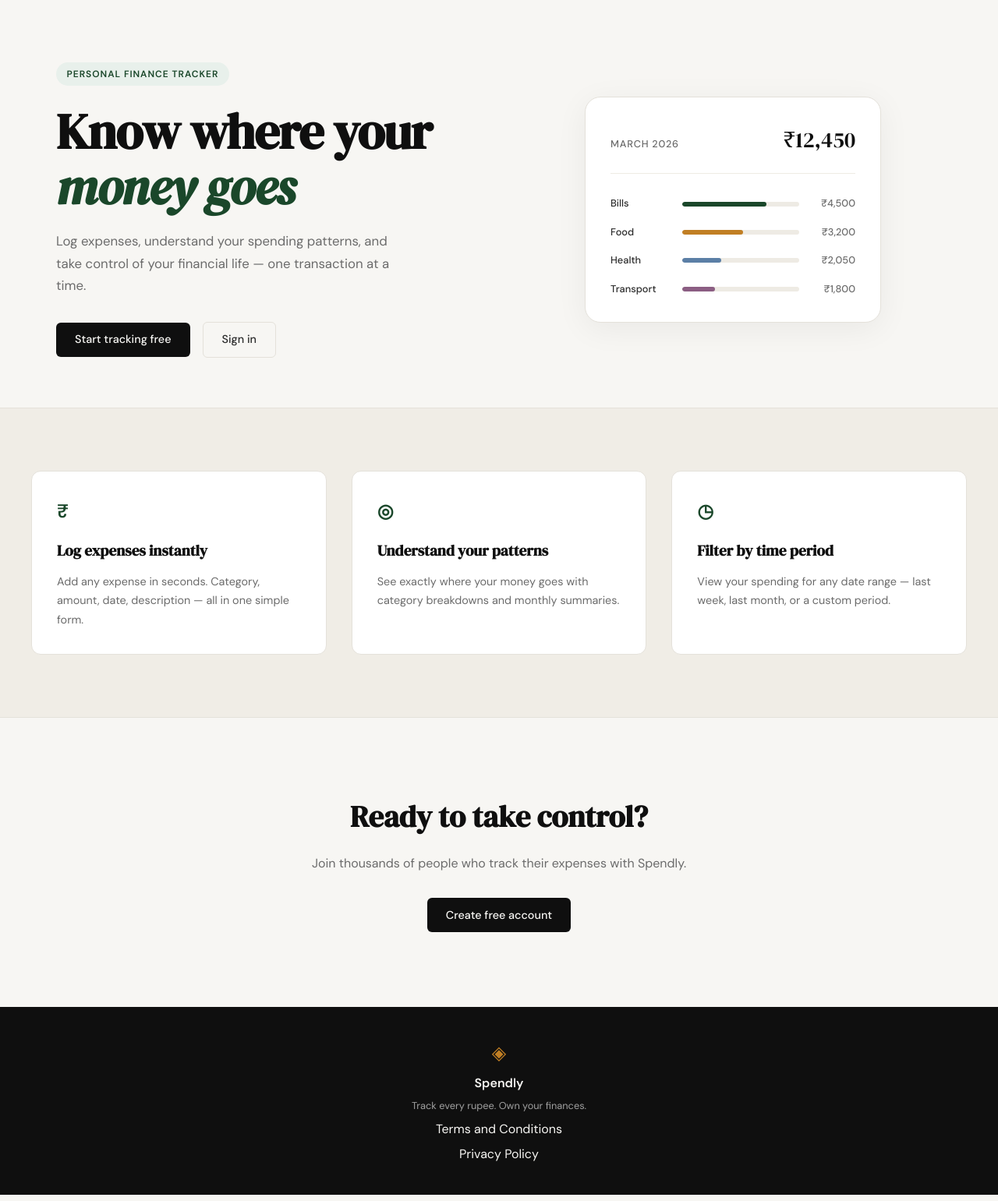
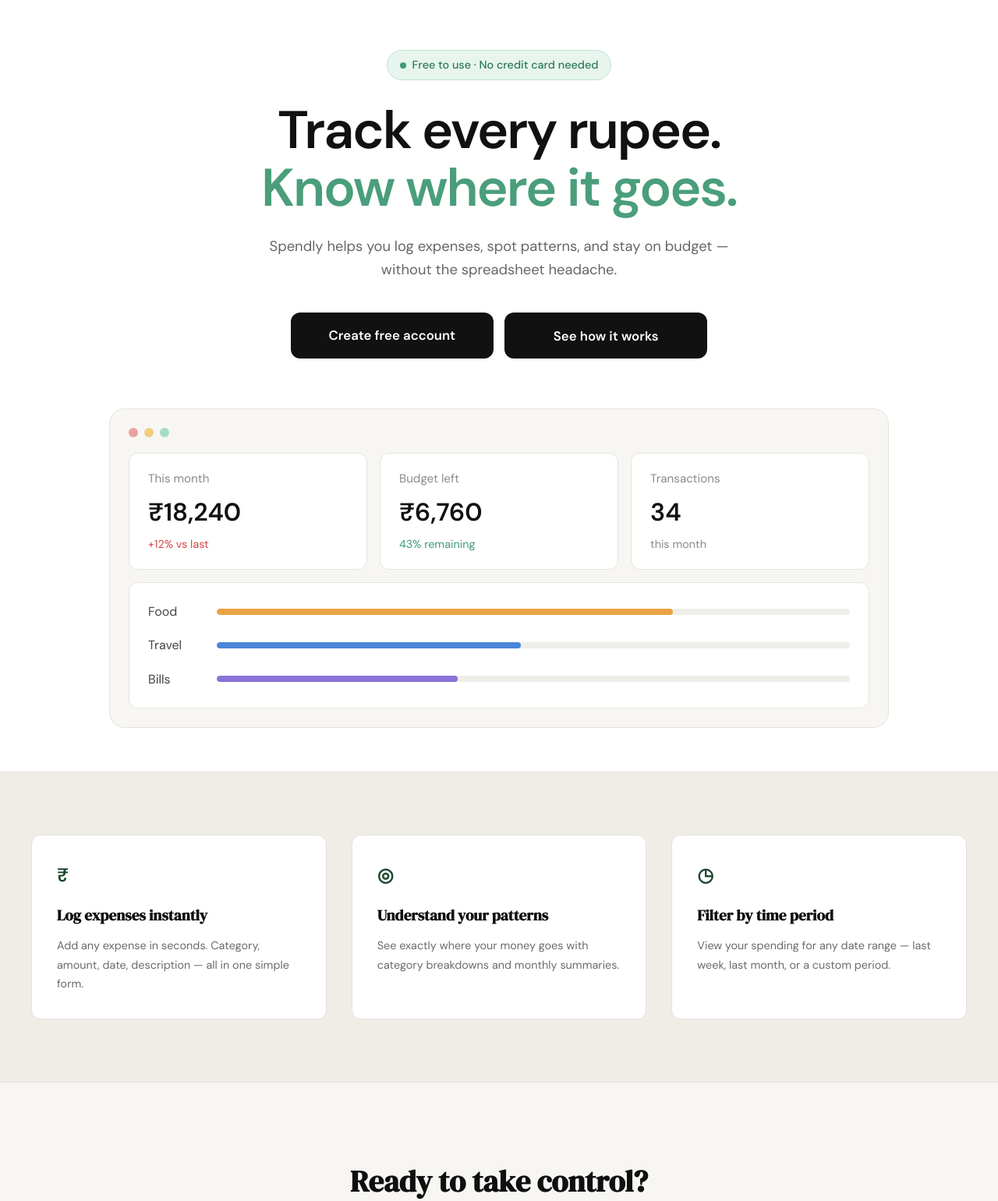
Before and after one commit to VaishaliSingh123/spendlyAi, a Flask app: page / in a window 1280 px wide. Shown: the part 61-1602 px from the top of the page at 78% size. Run offline with Flask 3, Linux system fonts and the light colour scheme.

Commit message:
landing: redesign hero section to match mockup
Co-Authored-By: Claude Haiku 5.5 <noreply@anthropic.com>

```diff
--- /dev/null
+++ b/static/css/landing.css
@@ -0,0 +1,199 @@
+/* ------------------------------------------------------------------ */
+/* Landing page — hero section                                         */
+/* ------------------------------------------------------------------ */
+
+.lp-hero {
+    padding: 4rem 1.5rem 3.5rem;
+    text-align: center;
+    background: #ffffff;
+}
+
+.lp-hero-inner {
+    max-width: 1000px;
+    margin: 0 auto;
+}
+
+.lp-pill {
+    display: inline-flex;
+    align-items: center;
+    gap: 0.5rem;
+    padding: 0.45rem 1rem;
+    border: 1px solid #bfe3d2;
+    background: #e8f5ee;
+    color: #2c7a57;
+    border-radius: 999px;
+    font-size: 0.9rem;
+    font-weight: 500;
+}
+
+.lp-pill-dot {
+    width: 8px;
+    height: 8px;
+    border-radius: 50%;
+    background: #3f9b74;
+}
+
+.lp-title {
+    margin-top: 1.75rem;
+    font-family: var(--font-body);
+    font-size: clamp(2.6rem, 6vw, 4.25rem);
+    font-weight: 700;
+    line-height: 1.08;
+    letter-spacing: -0.03em;
+    color: #111111;
+}
+
+.lp-title-accent {
+    display: block;
+    color: #4a9e7b;
+}
+
+.lp-subtitle {
+    max-width: 620px;
+    margin: 1.5rem auto 0;
+    font-size: 1.15rem;
+    line-height: 1.6;
+    color: #666666;
+}
+
+.lp-actions {
+    display: flex;
+    justify-content: center;
+    flex-wrap: wrap;
+    gap: 0.9rem;
+    margin-top: 2.5rem;
+}
+
+.lp-btn {
+    display: inline-flex;
+    align-items: center;
+    justify-content: center;
+    min-width: 260px;
+    padding: 1rem 1.75rem;
+    border: none;
+    border-radius: 12px;
+    background: #111111;
+    color: #ffffff;
+    font-family: var(--font-body);
+    font-size: 1.05rem;
+    font-weight: 600;
+    cursor: pointer;
+    transition: opacity 0.15s ease;
+}
+
+.lp-btn:hover { opacity: 0.85; }
+
+.lp-btn:focus-visible {
+    outline: 2px solid #4a9e7b;
+    outline-offset: 3px;
+}
+
+/* ---- Dashboard mockup ---- */
+
+.lp-mock {
+    margin-top: 4rem;
+    padding: 1.5rem;
+    background: #f7f6f3;
+    border: 1px solid #e4e2dc;
+    border-radius: 20px;
+    text-align: left;
+}
+
+.lp-mock-dots {
+    display: flex;
+    gap: 0.5rem;
+    margin-bottom: 1.25rem;
+}
+
+.lp-mock-dots span {
+    width: 12px;
+    height: 12px;
+    border-radius: 50%;
+}
+
+.lp-mock-dots span:nth-child(1) { background: #e8a1a1; }
+.lp-mock-dots span:nth-child(2) { background: #f2cd7c; }
+.lp-mock-dots span:nth-child(3) { background: #a6dcc4; }
+
+.lp-stats {
+    display: grid;
+    grid-template-columns: repeat(3, 1fr);
+    gap: 1rem;
+}
+
+.lp-stat,
+.lp-breakdown {
+    background: #ffffff;
+    border: 1px solid #e6e4de;
+    border-radius: 12px;
+}
+
+.lp-stat {
+    padding: 1.25rem 1.5rem;
+}
+
+.lp-stat-label {
+    font-size: 0.95rem;
+    color: #8a8a8a;
+}
+
+.lp-stat-value {
+    margin-top: 0.35rem;
+    font-size: 2rem;
+    font-weight: 600;
+    color: #111111;
+}
+
+.lp-stat-note {
+    margin-top: 0.25rem;
+    font-size: 0.9rem;
+}
+
+.lp-note-red { color: #d64545; }
+.lp-note-green { color: #3f9b74; }
+.lp-note-muted { color: #8a8a8a; }
+
+.lp-breakdown {
+    margin-top: 1rem;
+    padding: 1.5rem;
+    display: flex;
+    flex-direction: column;
+    gap: 1.1rem;
+}
+
+.lp-bar-row {
+    display: grid;
+    grid-template-columns: 4.5rem 1fr;
+    align-items: center;
+    gap: 1rem;
+    font-size: 1rem;
+    color: #444444;
+}
+
+.lp-bar-track {
+    height: 8px;
+    border-radius: 999px;
+    background: #efeee9;
+    overflow: hidden;
+}
+
+.lp-bar {
+    height: 100%;
+    border-radius: 999px;
+}
+
+.lp-bar-food { width: 72%; background: #e8a444; }
+.lp-bar-travel { width: 48%; background: #4a86d9; }
+.lp-bar-bills { width: 38%; background: #8a72d8; }
+
+/* ---- Responsive ---- */
+
+@media (max-width: 720px) {
+    .lp-hero { padding: 3rem 1rem 2.5rem; }
+
+    .lp-btn { min-width: 0; width: 100%; max-width: 320px; }
+
+    .lp-mock { padding: 1rem; }
+
+    .lp-stats { grid-template-columns: 1fr; }
+}
--- a/templates/landing.html
+++ b/templates/landing.html
@@ -2,59 +2,64 @@
 
 {% block title %}Spendly — Track Every Rupee{% endblock %}
 
+{% block head %}
+<link rel="stylesheet" href="{{ url_for('static', filename='css/landing.css') }}">
+{% endblock %}
+
 {% block content %}
 
-<section class="hero">
-    <div class="hero-inner">
-        <div class="hero-badge">Personal Finance Tracker</div>
-        <h1 class="hero-title">
-            Know where your<br>
-            <em>money goes</em>
+<section class="lp-hero">
+    <div class="lp-hero-inner">
+        <div class="lp-pill">
+            <span class="lp-pill-dot"></span>
+            Free to use · No credit card needed
+        </div>
+        <h1 class="lp-title">
+            Track every rupee.
+            <span class="lp-title-accent">Know where it goes.</span>
         </h1>
-        <p class="hero-subtitle">
-            Log expenses, understand your spending patterns,
-            and take control of your financial life —
-            one transaction at a time.
+        <p class="lp-subtitle">
+            Spendly helps you log expenses, spot patterns, and stay
+            on budget — without the spreadsheet headache.
         </p>
-        <div class="hero-actions">
-            <a href="{{ url_for('register') }}" class="btn-primary">Start tracking free</a>
-            <a href="{{ url_for('login') }}" class="btn-ghost">Sign in</a>
+        <div class="lp-actions">
+            <a href="{{ url_for('register') }}" class="lp-btn">Create free account</a>
+            <button type="button" class="lp-btn" id="see-how-it-works">See how it works</button>
         </div>
-    </div>
-    <div class="hero-visual">
-        <div class="mock-card">
-            <div class="mock-card-header">
-                <span class="mock-label">March 2026</span>
-                <span class="mock-total">₹12,450</span>
+
+        <div class="lp-mock" aria-hidden="true">
+            <div class="lp-mock-dots">
+                <span></span><span></span><span></span>
             </div>
-            <div class="mock-bars">
-                <div class="mock-bar-row">
-                    <span class="mock-cat">Bills</span>
-                    <div class="mock-bar-track">
-                        <div class="mock-bar" style="width: 72%"></div>
-                    </div>
-                    <span class="mock-amt">₹4,500</span>
+            <div class="lp-stats">
+                <div class="lp-stat">
+                    <div class="lp-stat-label">This month</div>
+                    <div class="lp-stat-value">₹18,240</div>
+                    <div class="lp-stat-note lp-note-red">+12% vs last</div>
                 </div>
-                <div class="mock-bar-row">
-                    <span class="mock-cat">Food</span>
-                    <div class="mock-bar-track">
-                        <div class="mock-bar mock-bar-2" style="width: 52%"></div>
-                    </div>
-                    <span class="mock-amt">₹3,200</span>
+                <div class="lp-stat">
+                    <div class="lp-stat-label">Budget left</div>
+                    <div class="lp-stat-value">₹6,760</div>
+                    <div class="lp-stat-note lp-note-green">43% remaining</div>
                 </div>
-                <div class="mock-bar-row">
-                    <span class="mock-cat">Health</span>
-                    <div class="mock-bar-track">
-                        <div class="mock-bar mock-bar-3" style="width: 33%"></div>
-                    </div>
-                    <span class="mock-amt">₹2,050</span>
+                <div class="lp-stat">
+                    <div class="lp-stat-label">Transactions</div>
+                    <div class="lp-stat-value">34</div>
+                    <div class="lp-stat-note lp-note-muted">this month</div>
                 </div>
-                <div class="mock-bar-row">
-                    <span class="mock-cat">Transport</span>
-                    <div class="mock-bar-track">
-                        <div class="mock-bar mock-bar-4" style="width: 28%"></div>
-                    </div>
-                    <span class="mock-amt">₹1,800</span>
+            </div>
+            <div class="lp-breakdown">
+                <div class="lp-bar-row">
+                    <span>Food</span>
+                    <div class="lp-bar-track"><div class="lp-bar lp-bar-food"></div></div>
+                </div>
+                <div class="lp-bar-row">
+                    <span>Travel</span>
+                    <div class="lp-bar-track"><div class="lp-bar lp-bar-travel"></div></div>
+                </div>
+                <div class="lp-bar-row">
+                    <span>Bills</span>
+                    <div class="lp-bar-track"><div class="lp-bar lp-bar-bills"></div></div>
                 </div>
             </div>
         </div>
```
